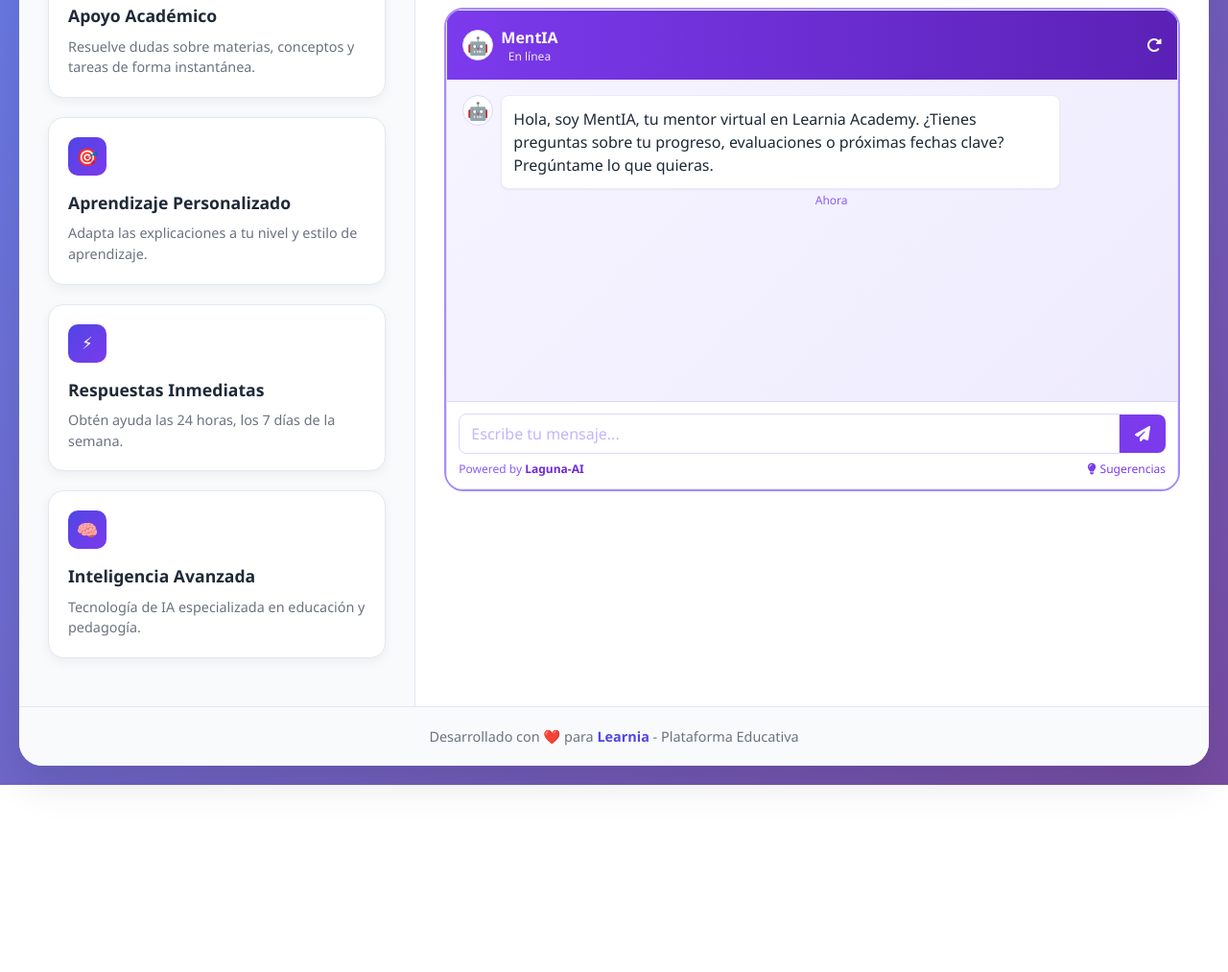
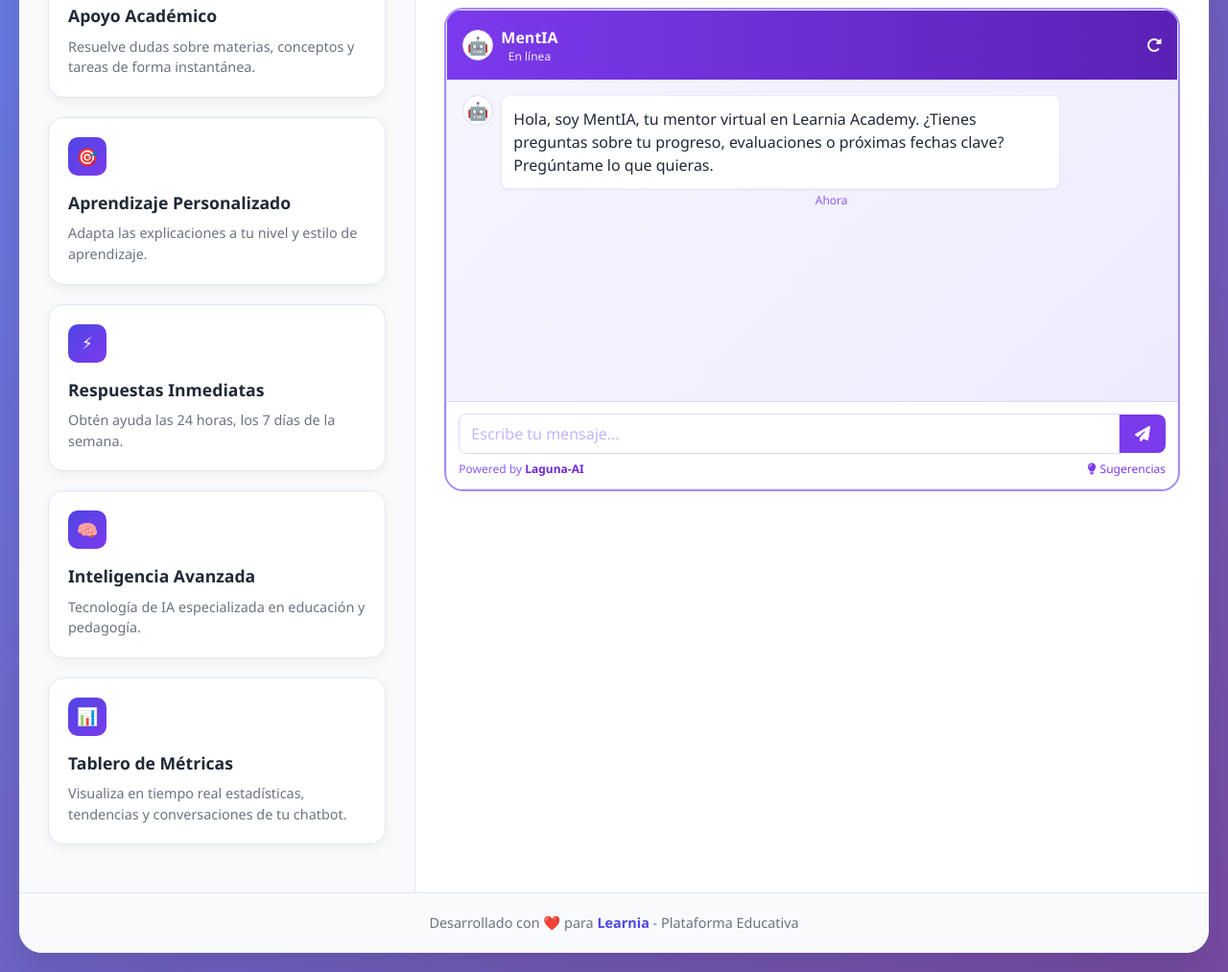
Before and after one commit to laguna-ai/chatbot-widget, a plain HTML site: page Streaming/index.html in a window 1280 px wide. Shown: the part 294-1307 px from the top of the page at 96% size. Before the commit the page ends 1112 px from the top, so only its background shows below. Drawn offline with nearby package versions, Linux system fonts and the light colour scheme.

Commit message:
link to dashboard

```diff
--- a/Streaming/index.html
+++ b/Streaming/index.html
@@ -83,6 +83,13 @@
                     <h3 class="feature-title">Inteligencia Avanzada</h3>
                     <p class="feature-description">Tecnología de IA especializada en educación y pedagogía.</p>
                 </div>
+
+                <div class="feature-card" onclick="window.location.href='https://laguna-ai.github.io/chatbot-dashboard/learnia-dev/'" style="cursor:pointer;">
+                    <div class="feature-icon">📊</div>
+                    <h3 class="feature-title">Tablero de Métricas</h3>
+                    <p class="feature-description">Visualiza en tiempo real estadísticas, tendencias y conversaciones de tu chatbot.</p>
+                </div>
+
             </aside>
 
             <main class="chat-container">
```
Also changed, not shown: StreamingGeneric/index.html (+6 -0 lines).
